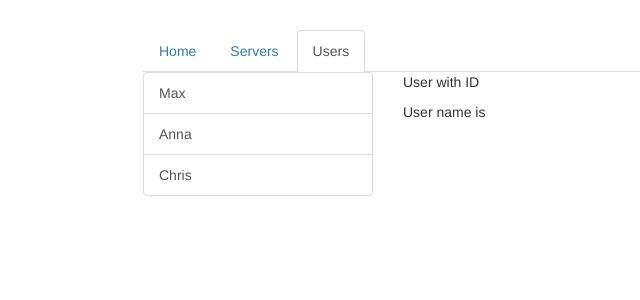
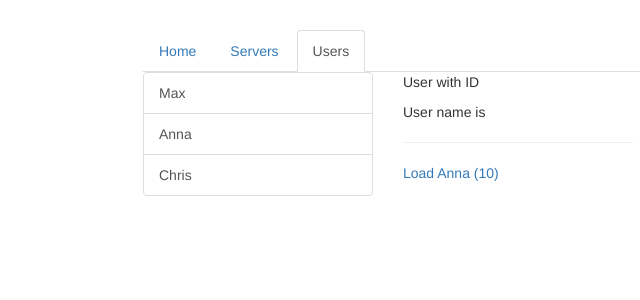
Before and after one commit to NHartMusic/angular_router_01, an Angular app: page /users in a window 1280 px wide. Shown: the top 300 px of the page, without its empty margins (122-762 px from the left). Built offline with nearby package versions, Linux system fonts and the light colour scheme.

Commit message:
updating route params

```diff
--- a/src/app/users/user/user.component.html
+++ b/src/app/users/user/user.component.html
@@ -1,2 +1,4 @@
 <p>User with ID {{ user.id }}</p>
 <p>User name is {{ user.name }}</p>
+<hr>
+<a [routerLink]="['/users', 10, 'Anna']">Load Anna (10)</a>
--- a/src/app/users/user/user.component.ts
+++ b/src/app/users/user/user.component.ts
@@ -1,5 +1,5 @@
 import { Component, OnInit } from '@angular/core'
-import { ActivatedRoute } from '@angular/router'
+import { ActivatedRoute, Params } from '@angular/router'
 
 @Component({
   selector: 'app-user',
@@ -16,5 +16,12 @@
       id: this.route.snapshot.params['id'],
       name: this.route.snapshot.params['name']
     }
+    this.route.params
+      .subscribe(
+        (params: Params) => {
+          this.user.id = params['id'],
+          this.user.name = params['name']
+        }
+      )
   }
 }
```
